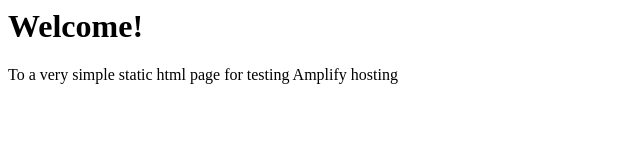
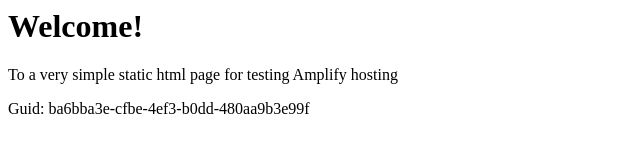
Before and after one commit to aws-aemilia-gru/Github-PR-Commit-Integration-Test-DoNotTouch-GitHubAutoBuildCanaryTest-v1-preprod-sa-east-1, a website: page src/index.html in a window 1280 px wide. Shown: the whole page, without its empty margins (0-640 px from the left). Drawn offline with Linux system fonts and the light colour scheme.

Commit message:
commit from integ tests

```diff
--- a/src/index.html
+++ b/src/index.html
@@ -1,3 +1,5 @@
+
+
 <html lang="en">
 
 <head>
@@ -10,6 +12,6 @@
 <body>
     <h1>Welcome!</h1>
     <p>To a very simple static html page for testing Amplify hosting</p>
-</body>
+    <p>Guid: ba6bba3e-cfbe-4ef3-b0dd-480aa9b3e99f</p></body>
 
 </html>
```
